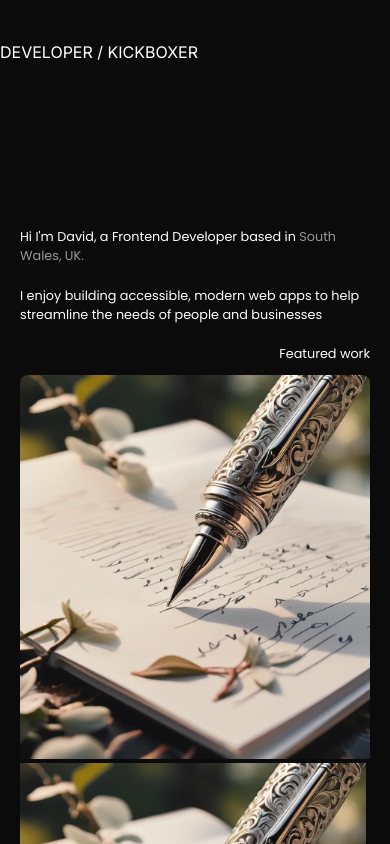
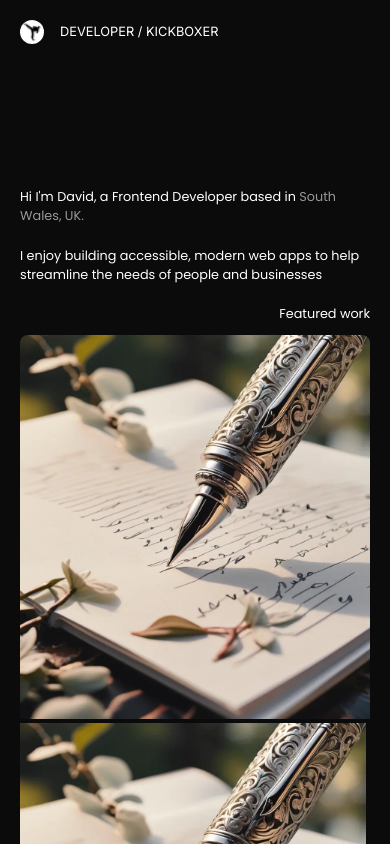
Before and after one commit to DLee1993/Portfolio, a Next.js app: page / in a window 390 px wide. Shown: the top 844 px of the page. Built offline with nearby package versions, Linux system fonts and the light colour scheme.

Commit message:
removed media query for header text

```diff
--- a/app/components/Header.tsx
+++ b/app/components/Header.tsx
@@ -2,9 +2,11 @@ import logo from "../../public/faviconPNG.png";
 import Image from "next/image";
 function Header() {
     return (
-        <header className="flex justify-start items-center py-10 gap-x-4">
-            <Image src={logo} alt="personal logo" className="hidden sm:block" />
-            <h1 className="uppercase font-inter">developer / kickboxer</h1>
+        <header className="flex justify-start items-center py-5 sm:py-10 gap-x-4 px-5 sm:px-10">
+            <Image src={logo} alt="personal logo" className="rounded-full size-6" />
+            <h1 className="uppercase font-inter text-small">
+                developer / kickboxer
+            </h1>
         </header>
     );
 }
```
